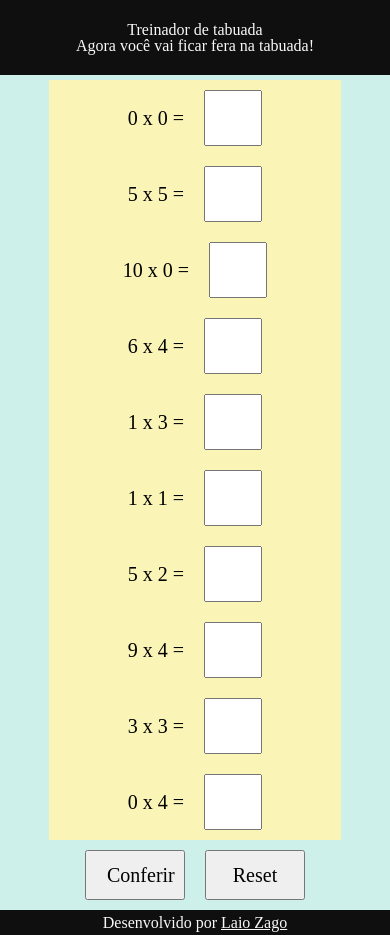
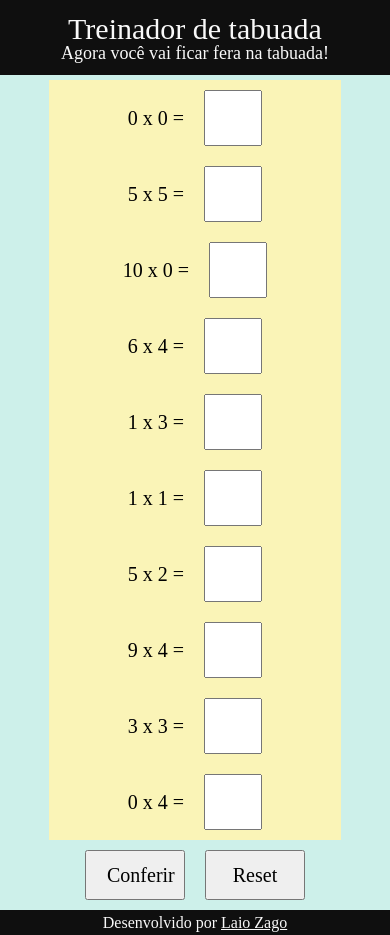
Before and after one commit to laiozago/Treinador-de-tabuada, a plain HTML site: page index.html in a window 390 px wide. Drawn offline with Linux system fonts and the light colour scheme.

Commit message:
:lipstick: tamanho do titulo  e responsividade

```diff
--- a/assets/css/style.css
+++ b/assets/css/style.css
@@ -32,6 +32,16 @@ header {
     flex-direction: column;
     justify-content: center;
     align-items: center;
+}
+
+header h1 {
+    font-size: 30px;
+    color: var(--cor-do-texto);
+}
+
+header h2 {
+    font-size: 18px;
+    color: var(--cor-do-texto);
 }
 
 .area-tabuada {
```
